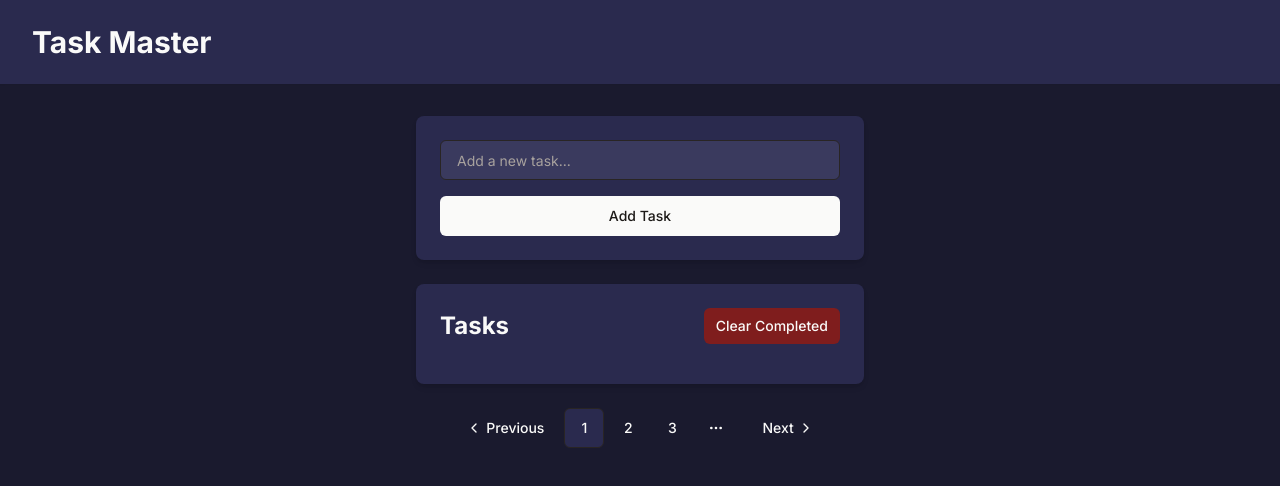
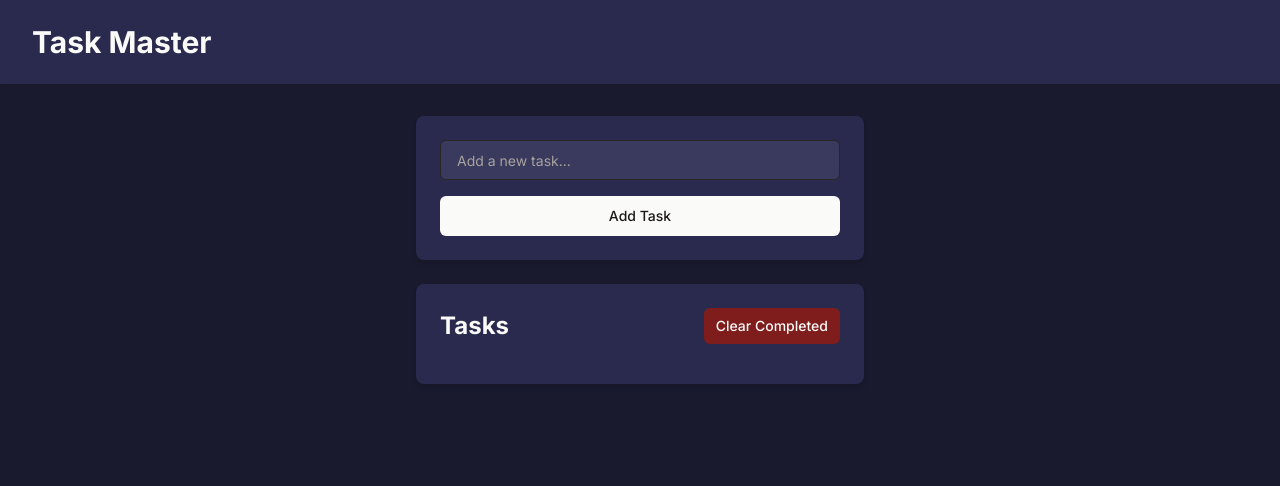
Before and after one commit to m-salman-afzal/task-master, a Next.js app: page / in a window 1280 px wide. Shown: the top 486 px of the page. Built offline with nearby package versions, Linux system fonts and the light colour scheme.

Commit message:
chore: Refactor pagination logic and add console logs for debugging

```diff
--- a/src/components/pagination.component.tsx
+++ b/src/components/pagination.component.tsx
@@ -24,7 +24,16 @@ export const PaginationComponent = (props: IProps) => {
   const pagesDisplay = () => {
     switch (true) {
       case isFirstPage: {
-        return [props.pagination.currentPage, props.pagination.currentPage + 1, props.pagination.currentPage + 2];
+        switch (totalPages) {
+          case 1:
+            return [1];
+
+          case 2:
+            return [1, 2];
+
+          default:
+            return [props.pagination.currentPage, props.pagination.currentPage + 1, props.pagination.currentPage + 2];
+        }
       }
 
       case isLastPage: {
@@ -53,12 +62,12 @@ export const PaginationComponent = (props: IProps) => {
           return (
             <>
               {index === 0 && (
-                <PaginationItem>
+                <PaginationItem key={`pp_${index}`}>
                   <PaginationPrevious onClick={() => handlePageChange(props.pagination.currentPage - 1)} />
                 </PaginationItem>
               )}
               {!pages.includes(1) && index === 0 && (
-                <PaginationItem>
+                <PaginationItem key={`pe1_${index}`}>
                   <PaginationEllipsis onClick={() => handlePageChange(props.pagination.currentPage - 3)} />
                 </PaginationItem>
               )}
@@ -68,12 +77,12 @@ export const PaginationComponent = (props: IProps) => {
                 </PaginationLink>
               </PaginationItem>
               {!pages.includes(totalPages) && index === 2 && (
-                <PaginationItem>
+                <PaginationItem key={`pe2_${index}`}>
                   <PaginationEllipsis onClick={() => handlePageChange(props.pagination.currentPage + 3)} />
                 </PaginationItem>
               )}
               {index === pages.length - 1 && (
-                <PaginationItem>
+                <PaginationItem key={`pn_${index}`}>
                   <PaginationNext onClick={() => handlePageChange(props.pagination.currentPage + 1)} />
                 </PaginationItem>
               )}
--- a/src/containers/todo.container.tsx
+++ b/src/containers/todo.container.tsx
@@ -49,6 +49,10 @@ export const TodoContainer = () => {
     const start = (pagination.currentPage - 1) * pagination.perPage;
     const end = start + pagination.perPage;
 
+    console.log("pagination", pagination, start, end);
+
+    console.log("todos", todos.slice(start, end));
+
     return todos.slice(start, end);
   };
 
@@ -70,6 +74,11 @@ export const TodoContainer = () => {
   const handleDelete = (key: number) => {
     const newTodos = todos.filter((todo) => todo.key !== key);
     setTodos(newTodos);
+    setPagination({
+      ...pagination,
+      itemCount: todos.length - 1,
+      currentPage: displayedItems().length === 1 ? pagination.currentPage - 1 : pagination.currentPage
+    });
   };
 
   const handleInputChange = (event: React.ChangeEvent<HTMLInputElement>) => {
@@ -89,7 +98,7 @@ export const TodoContainer = () => {
           </div>
           <TaskListComponent todos={displayedItems()} handleCompleted={handleCompleted} handleDelete={handleDelete} />
         </div>
-        <PaginationComponent pagination={pagination} setPagination={setPagination} />
+        {todos.length > 0 && <PaginationComponent pagination={pagination} setPagination={setPagination} />}
       </div>
     </main>
   );
```
